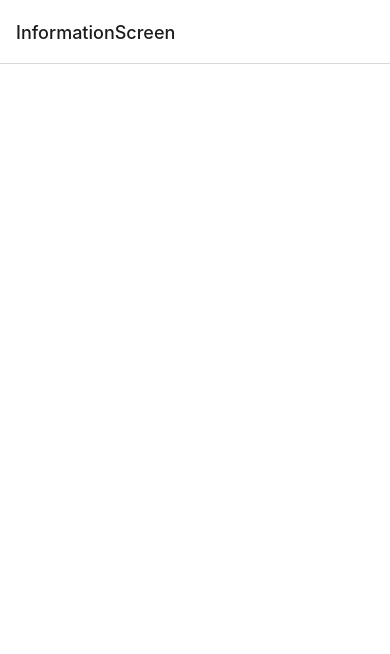
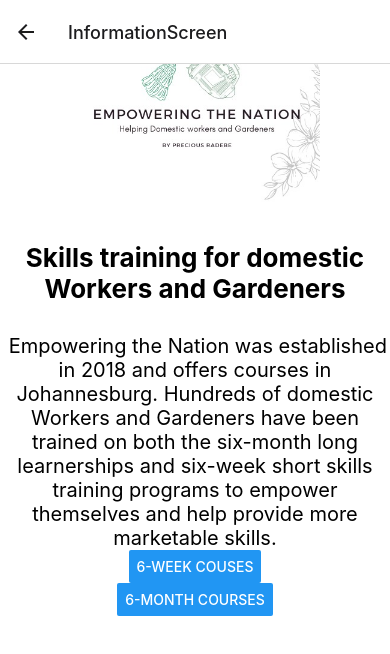
Before and after one commit to ST10450853-NKOSINATHIMAQUNGELA/XHAW5112, a React Native app: screen /InformationScreen in a window 390 px wide. Shown: the top 654 px of the page. Built offline with nearby package versions, Linux system fonts and the light colour scheme.

Commit message:
added text for the information page and added buttons at the bottom of the page

```diff
--- a/App.tsx
+++ b/App.tsx
@@ -5,17 +5,18 @@ import { Button } from 'react-native';
 import React from 'react';
 import { NavigationContainer } from '@react-navigation/native';
 import { useNavigation, useRoute } from '@react-navigation/native';
-import informationScreen from './screens/informationScreen';
 import { createNativeStackNavigator } from '@react-navigation/native-stack';
 import { RootStackParamList } from './types';
-
+import SplashScreen from './screens/SplashScreen';
+import InformationScreen from './screens/InformationScreen';
 const Stack = createNativeStackNavigator<RootStackParamList>();
 
 export default function App() {
   return (
     <NavigationContainer>
       <Stack.Navigator initialRouteName='SplashScreen'>
-        <Stack.Screen name="InformationScreen" component={informationScreen}/>
+        <Stack.Screen name="InformationScreen" component={InformationScreen}/>
+        <Stack.Screen name='SplashScreen' component={SplashScreen}/>
 
       </Stack.Navigator>
     </NavigationContainer>
--- a/screens/SplashScreen.tsx
+++ b/screens/SplashScreen.tsx
@@ -1,25 +1,27 @@
-import { View } from "react-native";
+import { View, Text } from "react-native";
 import { useState } from "react";
 import { NativeStackScreenProps } from "@react-navigation/native-stack";
 import { RootStackParamList } from "../types";
-import { Button, StyleSheet, } from "react-native";
+import { Button, StyleSheet, Image } from "react-native";
 import React from "react";
+
 
 type SplashScreenProps = NativeStackScreenProps<RootStackParamList, "SplashScreen">;
 export default function SplashScreen({navigation, route}: SplashScreenProps) {
     return (
-<View>
+<View style={styles.container}>
+   <Image source={require("../Img_/Empowering_The_Nation.jpg")}/>
+   <Text style={styles.WelcomeText}> Welcome to Empowering The Nation</Text>
+
+   <Button title="View details" onPress={() => navigation.navigate("InformationScreen")} />
 
 </View>
-
-
-
     );
 }
 
 const styles = StyleSheet.create({
     container: {
-      flex: 1,
+      flex: 0.87,
       backgroundColor: '#fff',
       alignItems: 'center',
       justifyContent: 'center',
--- a/screens/informationScreen.tsx
+++ b/screens/informationScreen.tsx
@@ -7,13 +7,24 @@ import { RootStackParamList } from '../types';
 import React from 'react';
 
 
-type InformationScreenProps = NativeStackScreenProps<RootStackParamList, "InformationScreen">;
-export default function informationScreen({navigation, route}: InformationScreenProps) {
+type InformationScreenProps =  NativeStackScreenProps<RootStackParamList, "InformationScreen">;
+export default function InformationScreen({navigation}: InformationScreenProps) {
     return(
         <View style={styles.container}>
+          <Image style={styles.image} source={require('../Img_/Empowering_The_Nation.jpg')}/>
+          <Text style={styles.MainText}>
+            Skills training for domestic Workers and Gardeners
+          </Text>
 
+          <Text style={styles.SecondaryText}> Empowering the Nation was established in 2018 and offers courses in Johannesburg.
+            Hundreds of domestic Workers and Gardeners have been trained on both the six-month long learnerships
+            and six-week short skills training programs to empower themselves and help provide more marketable skills.
+             </Text>
 
+          <Button title='6-week couses'></Button>
+          <Button title='6-month courses'></Button>
         </View>
+
 
     );
 
@@ -27,10 +38,31 @@ const styles = StyleSheet.create({
       backgroundColor: '#fff',
       alignItems: 'center',
       justifyContent: 'center',
+      paddingBottom: 350
     },
 
-    WelcomeText: {
-      fontSize: 20,
+    image: {
+      width: 250,
+      height: 300,
+
     },
 
+    MainText: {
+      fontSize: 26,
+      textAlign: 'center',
+      fontWeight: 'bold'
+    },
+
+    SecondaryText: {
+      fontSize: 20,
+      textAlign: 'center',
+      paddingTop: 30,
+
+    },
+
+    sixWeekButton: {
+      alignItems: 'center',
+      fontSize: 19,
+    }
+
   });
```
